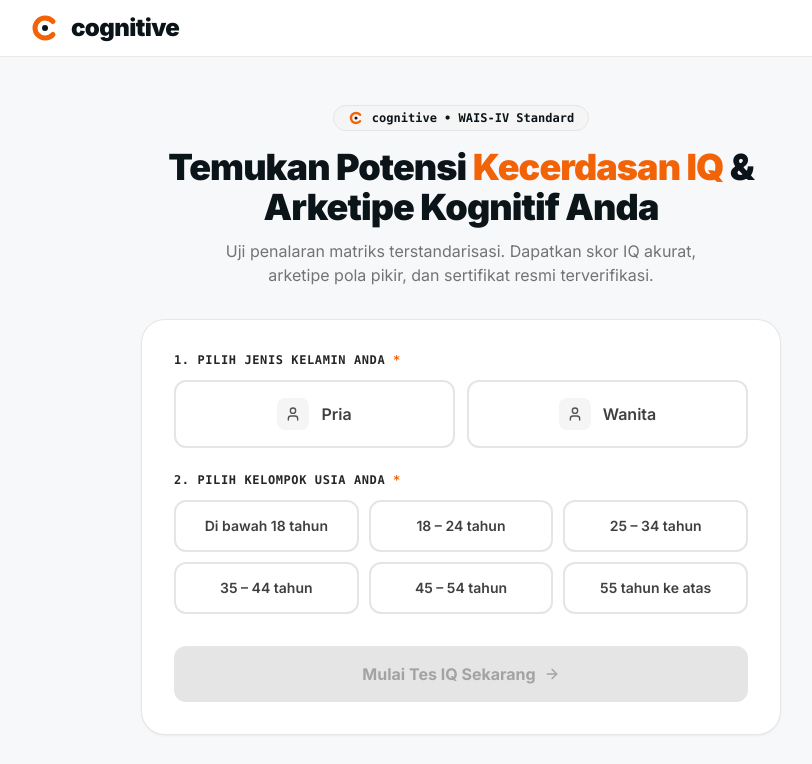
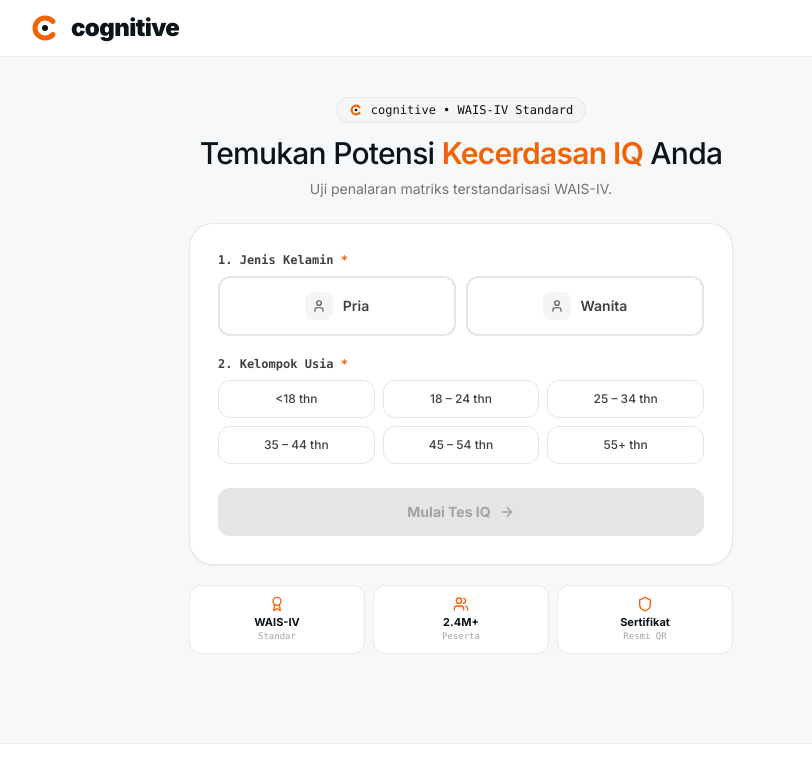
Before and after one commit to baihaqidr/IQ-Test, a React (Vite) app: page / in a window 1280 px wide. Shown: the top 764 px of the page, without its empty margins (179-991 px from the left). Built offline with nearby package versions, Linux system fonts and the light colour scheme.

Commit message:
Polish_Typography_Scale_Symbols_To_70_Percent_Remove_Lab_And_Arketipe_Text

```diff
--- a/src/App.jsx
+++ b/src/App.jsx
@@ -178,11 +178,11 @@ export default function App() {
         onPaymentSuccess={handlePaymentSuccess}
       />
 
-      {/* Footer */}
-      <footer className="border-t border-neutral-200/80 bg-white py-6 text-center text-xs text-neutral-400 mt-auto font-mono">
-        <div className="max-w-4xl mx-auto px-4 flex flex-col sm:flex-row items-center justify-between gap-3">
+      {/* Footer - Only 'cognitive' without 'Lab' */}
+      <footer className="border-t border-neutral-200/80 bg-white py-5 text-center text-xs text-neutral-400 mt-auto font-mono">
+        <div className="max-w-4xl mx-auto px-4 flex flex-col sm:flex-row items-center justify-between gap-2.5">
           <div className="flex items-center gap-2">
-            <div className="w-4 h-4">
+            <div className="w-3.5 h-3.5">
               <svg viewBox="0 0 32 32" fill="none" className="w-full h-full">
                 <path
                   d="M24 9.5C22 7.3 19.1 6 16 6C10.477 6 6 10.477 6 16C6 21.523 10.477 26 16 26C19.1 26 22 24.7 24 22.5"
@@ -193,7 +193,7 @@ export default function App() {
                 <circle cx="16" cy="16" r="3" fill="#0B1419" />
               </svg>
             </div>
-            <p>© 2026 cognitive Lab. All Rights Reserved.</p>
+            <p>© 2026 cognitive. All Rights Reserved.</p>
           </div>
           <div className="flex items-center gap-4 text-[11px] text-neutral-500">
             <span className="hover:text-neutral-800 cursor-pointer">Privacy</span>
--- a/src/components/DemographicsStep.jsx
+++ b/src/components/DemographicsStep.jsx
@@ -2,12 +2,12 @@ import React, { useState } from 'react';
 import { User, Users, Shield, Award, ArrowRight } from 'lucide-react';
 
 const ageGroups = [
-  { label: 'Di bawah 18 tahun', value: '<18' },
-  { label: '18 – 24 tahun', value: '18-24' },
-  { label: '25 – 34 tahun', value: '25-34' },
-  { label: '35 – 44 tahun', value: '35-44' },
-  { label: '45 – 54 tahun', value: '45-54' },
-  { label: '55 tahun ke atas', value: '55+' },
+  { label: '<18 thn', value: '<18' },
+  { label: '18 – 24 thn', value: '18-24' },
+  { label: '25 – 34 thn', value: '25-34' },
+  { label: '35 – 44 thn', value: '35-44' },
+  { label: '45 – 54 thn', value: '45-54' },
+  { label: '55+ thn', value: '55+' },
 ];
 
 export default function DemographicsStep({ onStart }) {
@@ -21,11 +21,11 @@ export default function DemographicsStep({ onStart }) {
   };
 
   return (
-    <div className="max-w-2xl mx-auto px-4 py-8 sm:py-12">
+    <div className="max-w-xl mx-auto px-4 py-6 sm:py-10">
       {/* Hero Badge */}
-      <div className="text-center mb-8">
-        <div className="inline-flex items-center gap-2 px-3.5 py-1 rounded-full bg-neutral-100 border border-neutral-200 text-[#0B1419] text-xs font-semibold mb-4 font-mono">
-          <div className="w-4 h-4 flex items-center justify-center shrink-0">
+      <div className="text-center mb-6">
+        <div className="inline-flex items-center gap-2 px-3 py-1 rounded-full bg-neutral-100 border border-neutral-200 text-[#0B1419] text-xs font-medium mb-3 font-mono">
+          <div className="w-3.5 h-3.5 flex items-center justify-center shrink-0">
             <svg viewBox="0 0 32 32" fill="none" className="w-full h-full">
               <path
                 d="M24 9.5C22 7.3 19.1 6 16 6C10.477 6 6 10.477 6 16C6 21.523 10.477 26 16 26C19.1 26 22 24.7 24 22.5"
@@ -39,69 +39,70 @@ export default function DemographicsStep({ onStart }) {
           <span>cognitive • WAIS-IV Standard</span>
         </div>
 
-        <h1 className="text-3xl sm:text-4xl font-black text-[#0B1419] tracking-tight leading-tight">
-          Temukan Potensi <span className="text-[#F26207]">Kecerdasan IQ</span> & Arketipe Kognitif Anda
+        {/* Title: Not bold, no arketipe kognitif text, compact */}
+        <h1 className="text-2xl sm:text-3xl font-medium text-[#0B1419] tracking-tight leading-tight">
+          Temukan Potensi <span className="text-[#F26207] font-semibold">Kecerdasan IQ</span> Anda
         </h1>
 
-        <p className="mt-3 text-sm sm:text-base text-neutral-500 max-w-lg mx-auto font-normal leading-relaxed">
-          Uji penalaran matriks terstandarisasi. Dapatkan skor IQ akurat, arketipe pola pikir, dan sertifikat resmi terverifikasi.
+        <p className="mt-2 text-xs sm:text-sm text-neutral-500 max-w-md mx-auto font-normal">
+          Uji penalaran matriks terstandarisasi WAIS-IV.
         </p>
       </div>
 
       {/* Main Interactive Form Card */}
-      <div className="bg-white rounded-2xl sm:rounded-3xl p-6 sm:p-8 border border-neutral-200/90 shadow-sm">
+      <div className="bg-white rounded-2xl sm:rounded-3xl p-5 sm:p-7 border border-neutral-200/90 shadow-sm">
         {/* Step 1: Gender */}
-        <div className="mb-6">
-          <label className="block text-xs font-bold uppercase tracking-wider text-neutral-800 mb-3 font-mono">
-            1. Pilih Jenis Kelamin Anda <span className="text-[#F26207]">*</span>
+        <div className="mb-5">
+          <label className="block text-xs font-semibold text-neutral-700 mb-2 font-mono">
+            1. Jenis Kelamin <span className="text-[#F26207]">*</span>
           </label>
-          <div className="grid grid-cols-2 gap-3">
+          <div className="grid grid-cols-2 gap-2.5">
             <button
               type="button"
               onClick={() => setGender('male')}
-              className={`flex items-center justify-center gap-3 p-4 rounded-xl border-2 font-medium transition-all cursor-pointer ${
+              className={`flex items-center justify-center gap-2.5 p-3.5 rounded-xl border-2 font-medium transition-all cursor-pointer ${
                 gender === 'male'
                   ? 'border-[#F26207] bg-orange-50/50 text-[#0B1419] shadow-xs'
                   : 'border-neutral-200 bg-white hover:border-neutral-300 text-neutral-700 hover:bg-neutral-50'
               }`}
             >
-              <div className={`w-8 h-8 rounded-lg flex items-center justify-center ${gender === 'male' ? 'bg-[#F26207] text-white' : 'bg-neutral-100 text-neutral-600'}`}>
-                <User className="w-4 h-4" />
+              <div className={`w-7 h-7 rounded-lg flex items-center justify-center ${gender === 'male' ? 'bg-[#F26207] text-white' : 'bg-neutral-100 text-neutral-600'}`}>
+                <User className="w-3.5 h-3.5" />
               </div>
-              <span className="font-semibold text-sm sm:text-base">Pria</span>
+              <span className="font-semibold text-sm">Pria</span>
             </button>
 
             <button
               type="button"
               onClick={() => setGender('female')}
-              className={`flex items-center justify-center gap-3 p-4 rounded-xl border-2 font-medium transition-all cursor-pointer ${
+              className={`flex items-center justify-center gap-2.5 p-3.5 rounded-xl border-2 font-medium transition-all cursor-pointer ${
                 gender === 'female'
                   ? 'border-[#F26207] bg-orange-50/50 text-[#0B1419] shadow-xs'
                   : 'border-neutral-200 bg-white hover:border-neutral-300 text-neutral-700 hover:bg-neutral-50'
               }`}
             >
-              <div className={`w-8 h-8 rounded-lg flex items-center justify-center ${gender === 'female' ? 'bg-[#F26207] text-white' : 'bg-neutral-100 text-neutral-600'}`}>
-                <User className="w-4 h-4" />
+              <div className={`w-7 h-7 rounded-lg flex items-center justify-center ${gender === 'female' ? 'bg-[#F26207] text-white' : 'bg-neutral-100 text-neutral-600'}`}>
+                <User className="w-3.5 h-3.5" />
               </div>
-              <span className="font-semibold text-sm sm:text-base">Wanita</span>
+              <span className="font-semibold text-sm">Wanita</span>
             </button>
           </div>
         </div>
 
         {/* Step 2: Age Group */}
-        <div className="mb-8">
-          <label className="block text-xs font-bold uppercase tracking-wider text-neutral-800 mb-3 font-mono">
-            2. Pilih Kelompok Usia Anda <span className="text-[#F26207]">*</span>
+        <div className="mb-6">
+          <label className="block text-xs font-semibold text-neutral-700 mb-2 font-mono">
+            2. Kelompok Usia <span className="text-[#F26207]">*</span>
           </label>
-          <div className="grid grid-cols-2 sm:grid-cols-3 gap-2.5">
+          <div className="grid grid-cols-3 gap-2">
             {ageGroups.map((group) => (
               <button
                 key={group.value}
                 type="button"
                 onClick={() => setAgeGroup(group.value)}
-                className={`p-3.5 rounded-xl border-2 text-center text-xs sm:text-sm font-semibold transition-all cursor-pointer ${
+                className={`py-2.5 px-2 rounded-xl border text-center text-xs font-medium transition-all cursor-pointer ${
                   ageGroup === group.value
-                    ? 'border-[#F26207] bg-orange-50/50 text-[#0B1419] shadow-xs'
+                    ? 'border-[#F26207] bg-orange-50/50 text-[#0B1419] font-bold shadow-xs'
                     : 'border-neutral-200 bg-white hover:border-neutral-300 text-neutral-700 hover:bg-neutral-50'
                 }`}
               >
@@ -116,33 +117,33 @@ export default function DemographicsStep({ onStart }) {
           type="button"
           disabled={!gender || !ageGroup}
           onClick={handleNext}
-          className={`w-full py-4 rounded-xl font-bold text-sm sm:text-base flex items-center justify-center gap-2 transition-all duration-200 ${
+          className={`w-full py-3.5 rounded-xl font-bold text-sm flex items-center justify-center gap-2 transition-all duration-200 ${
             gender && ageGroup
-              ? 'bg-[#0B1419] hover:bg-[#F26207] text-white shadow-md cursor-pointer'
+              ? 'bg-[#0B1419] hover:bg-[#F26207] text-white shadow-sm cursor-pointer'
               : 'bg-neutral-200 text-neutral-400 cursor-not-allowed'
           }`}
         >
-          <span>Mulai Tes IQ Sekarang</span>
+          <span>Mulai Tes IQ</span>
           <ArrowRight className="w-4 h-4" />
         </button>
       </div>
 
-      {/* Trust Badges */}
-      <div className="mt-8 grid grid-cols-3 gap-3.5 text-center">
-        <div className="flex flex-col items-center p-3.5 rounded-xl bg-white border border-neutral-200/80 shadow-2xs">
-          <Award className="w-4 h-4 text-[#F26207] mb-1" />
-          <span className="text-xs font-bold text-[#0B1419]">WAIS-IV Standard</span>
-          <span className="text-[10px] text-neutral-400 font-mono">Tervalidasi Ilmiah</span>
+      {/* Trust Badges - Compact, Clean, Short Text */}
+      <div className="mt-5 grid grid-cols-3 gap-2 text-center">
+        <div className="p-2.5 rounded-xl bg-white border border-neutral-200/80 shadow-2xs">
+          <Award className="w-4 h-4 text-[#F26207] mx-auto mb-1" />
+          <div className="text-[11px] font-bold text-[#0B1419] leading-tight">WAIS-IV</div>
+          <div className="text-[9px] text-neutral-400 font-mono">Standar</div>
         </div>
-        <div className="flex flex-col items-center p-3.5 rounded-xl bg-white border border-neutral-200/80 shadow-2xs">
-          <Users className="w-4 h-4 text-[#F26207] mb-1" />
-          <span className="text-xs font-bold text-[#0B1419]">2.400.000+</span>
-          <span className="text-[10px] text-neutral-400 font-mono">Norm Database</span>
+        <div className="p-2.5 rounded-xl bg-white border border-neutral-200/80 shadow-2xs">
+          <Users className="w-4 h-4 text-[#F26207] mx-auto mb-1" />
+          <div className="text-[11px] font-bold text-[#0B1419] leading-tight">2.4M+</div>
+          <div className="text-[9px] text-neutral-400 font-mono">Peserta</div>
         </div>
-        <div className="flex flex-col items-center p-3.5 rounded-xl bg-white border border-neutral-200/80 shadow-2xs">
-          <Shield className="w-4 h-4 text-[#F26207] mb-1" />
-          <span className="text-xs font-bold text-[#0B1419]">Sertifikat Resmi</span>
-          <span className="text-[10px] text-neutral-400 font-mono">QR Verification</span>
+        <div className="p-2.5 rounded-xl bg-white border border-neutral-200/80 shadow-2xs">
+          <Shield className="w-4 h-4 text-[#F26207] mx-auto mb-1" />
+          <div className="text-[11px] font-bold text-[#0B1419] leading-tight">Sertifikat</div>
+          <div className="text-[9px] text-neutral-400 font-mono">Resmi QR</div>
         </div>
       </div>
     </div>
```
Also changed, not shown: src/components/QuizStep.jsx (+21 -21 lines).
